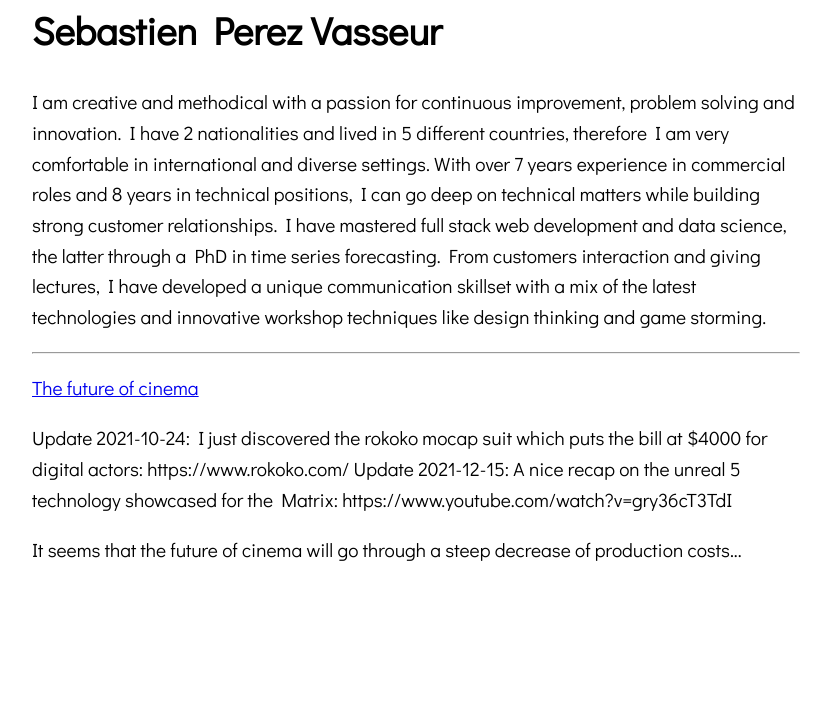
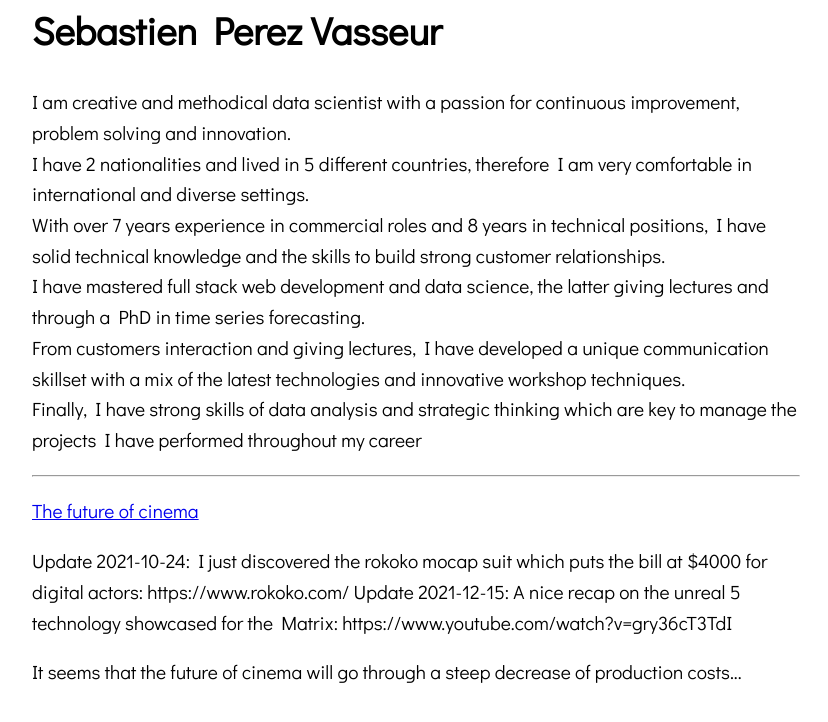
Before and after one commit to rezpe/rezpe.github.io, a Jekyll site: the page built from index.md, in a window 1280 px wide. Shown: the top 722 px of the page, without its empty margins (224-1052 px from the left). Built offline with Jekyll 4.4.1, drawn with Linux system fonts in a browser that asks for light colours.

Commit message:
change summary

```diff
--- a/_layouts/home.html
+++ b/_layouts/home.html
@@ -16,14 +16,25 @@ body {
 <p>
     <h1>Sebastien Perez Vasseur</h1>
     <p>
-        I am creative and methodical with a passion for continuous improvement, problem solving and innovation.
+        I am creative and methodical data scientist with a passion for continuous improvement,
+        problem solving and innovation.
+        <br/>
         I have 2 nationalities and lived in 5 different countries, therefore I am very comfortable in
-        international and diverse settings. With over 7 years experience in commercial roles and 8 years
-        in technical positions, I can go deep on technical matters while building strong customer
-        relationships. I have mastered full stack web development and data science, the latter through
-        a PhD in time series forecasting. From customers interaction and giving lectures, I have developed
+        international and diverse settings.
+        <br/>
+        With over 7 years experience in commercial roles and 8 years
+        in technical positions, I have solid technical knowledge and the skills to build strong customer
+        relationships.
+        <br/>
+        I have mastered full stack web development and data science, the latter giving lectures and through
+        a PhD in time series forecasting.
+        <br/>
+        From customers interaction and giving lectures, I have developed
         a unique communication skillset with a mix of the latest technologies and innovative workshop
-        techniques like design thinking and game storming.
+        techniques.
+        <br/>
+        Finally, I have strong skills of data analysis and strategic thinking which are key to manage the projects
+        I have performed throughout my career
     </p>
     <hr />
 </p>
```
